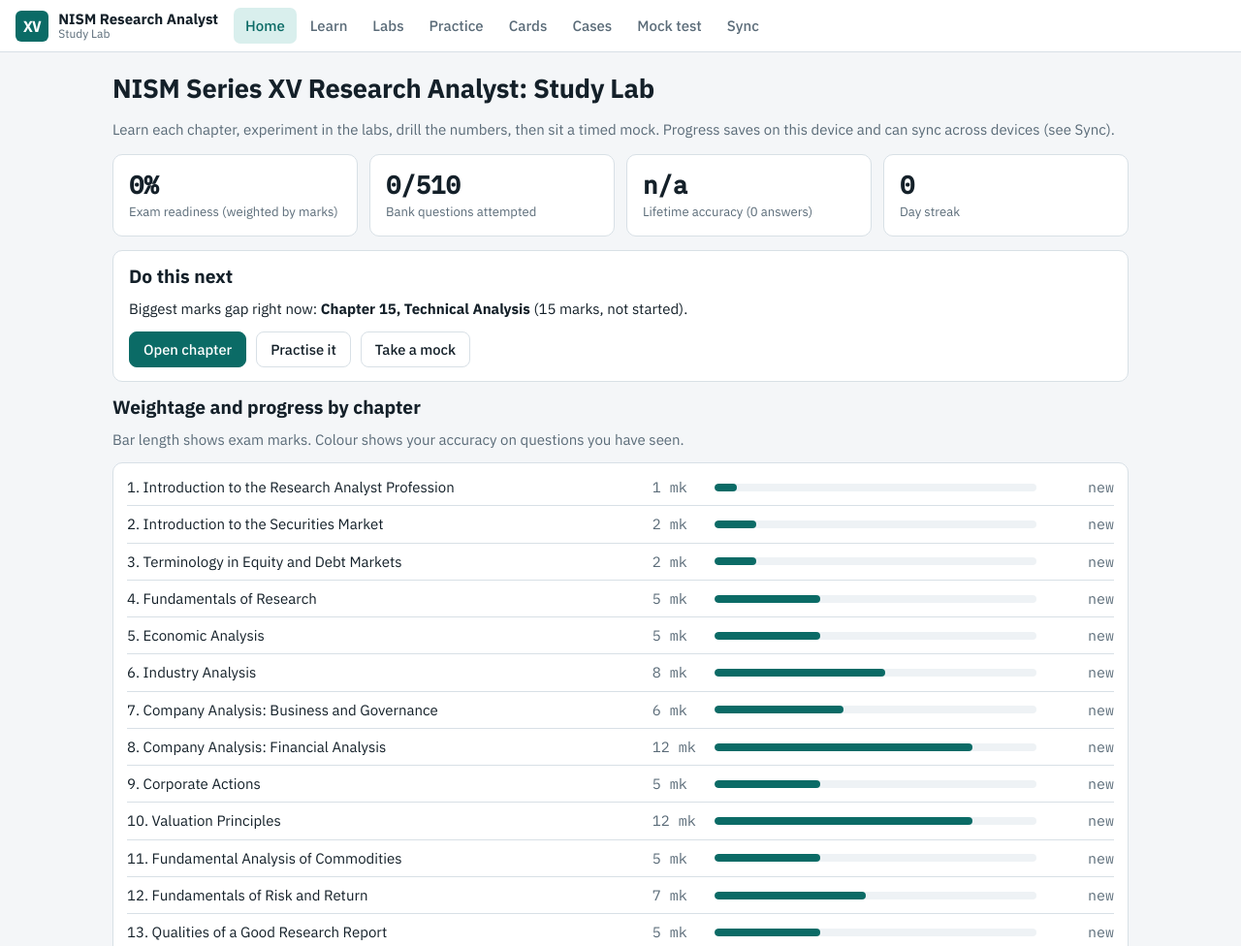
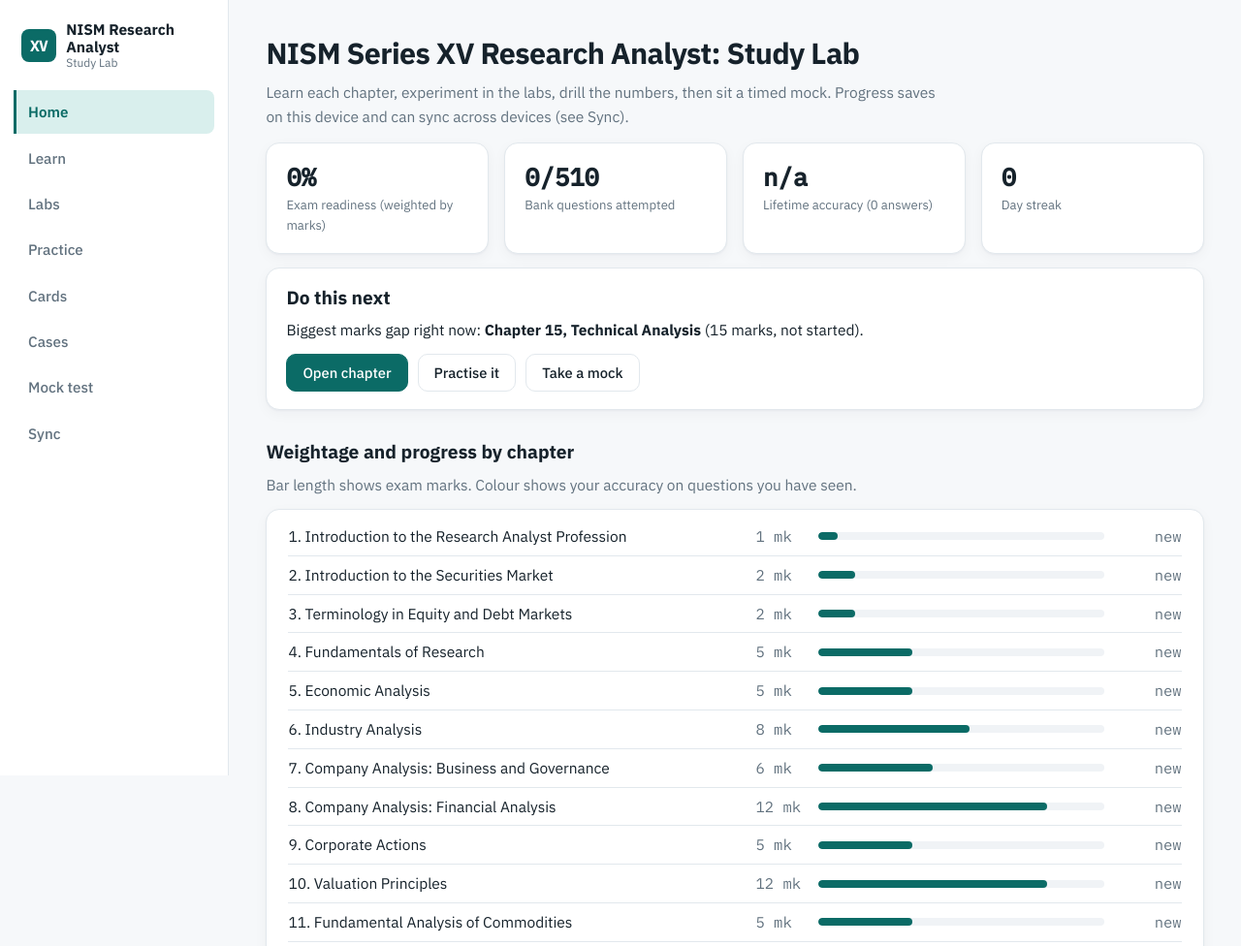
Before and after one commit to aviec21/nism_codified, a website: page index.html in a window 1280 px wide. Shown: the top 976 px of the page at 97% size. Drawn offline with Linux system fonts and the light colour scheme.

Commit message:
Redesign: sidebar layout, full-width content, cleaner cards
Co-Authored-By: Claude Sonnet 5.5 <noreply@anthropic.com>
Claude-Session: https://claude.ai/code/session_01TPFQG6NXJnGE7nS4BZcEnB

```diff
--- a/css/app.css
+++ b/css/app.css
@@ -1,6 +1,6 @@
 /* Layout idea: dense study workspace. Slate neutrals, deep teal accent, amber for caution. Mono for figures. */
 :root{
-  --bg:#f4f6f8; --surface:#ffffff; --surface2:#eef2f5; --ink:#142029; --muted:#5a6b78; --line:#d8e0e6;
+  --bg:#f6f8fa; --surface:#ffffff; --surface2:#f0f3f6; --ink:#16222b; --muted:#62727f; --line:#e2e8ed; --shadow:0 1px 2px rgba(20,32,41,.04),0 4px 14px rgba(20,32,41,.04);
   --accent:#0b6b66; --accent-ink:#ffffff; --accent-soft:#d9efed;
   --good:#1b7f4b; --good-soft:#dcf3e6; --bad:#b3362b; --bad-soft:#f9e1de; --warn:#a36200; --warn-soft:#fbefd4;
   --font:"IBM Plex Sans",system-ui,-apple-system,"Segoe UI",sans-serif; --mono:"IBM Plex Mono",ui-monospace,Menlo,Consolas,monospace;
@@ -16,36 +16,47 @@
   --good:#52c98a; --good-soft:#143626; --bad:#f08a80; --bad-soft:#40201d; --warn:#f0b34a; --warn-soft:#3b2d10; color-scheme:dark;}
 *{box-sizing:border-box}
 html,body{margin:0}
-body{background:var(--bg);color:var(--ink);font:15px/1.55 var(--font);-webkit-font-smoothing:antialiased}
+body{background:var(--bg);color:var(--ink);font:15.5px/1.6 var(--font);-webkit-font-smoothing:antialiased}
 a{color:var(--accent)}
 h1,h2,h3,h4{text-wrap:balance;line-height:1.25;margin:0 0 .5em}
-h1{font-size:1.7rem;font-weight:700;letter-spacing:-.01em}
-h2{font-size:1.2rem;font-weight:650}
+h1{font-size:1.9rem;font-weight:700;letter-spacing:-.02em;margin-bottom:.3em}
+h2{font-size:1.2rem;font-weight:650;margin-top:1.6em}
 h3{font-size:1rem;font-weight:650}
 p{margin:0 0 .8em}
 .num,.mono,code{font-family:var(--mono);font-variant-numeric:tabular-nums}
 code{background:var(--surface2);padding:.05em .35em;border-radius:4px;font-size:.92em}
 .top{position:sticky;top:0;z-index:20;background:var(--surface);border-bottom:1px solid var(--line);display:flex;align-items:center;gap:16px;padding:8px 16px;flex-wrap:wrap}
 .brand{display:flex;align-items:center;gap:10px;text-decoration:none;color:var(--ink)}
-.mark{background:var(--accent);color:var(--accent-ink);font:600 .95rem var(--mono);padding:6px 8px;border-radius:6px}
-.bt{font-weight:650;line-height:1.1;display:flex;flex-direction:column}.bt small{font-weight:400;color:var(--muted);font-size:.75rem}
+.mark{background:var(--accent);color:var(--accent-ink);font:600 .95rem var(--mono);padding:7px 9px;border-radius:8px}
+.bt{font-weight:650;line-height:1.15;display:flex;flex-direction:column}.bt small{font-weight:400;color:var(--muted);font-size:.75rem}
 nav{display:flex;gap:2px;flex-wrap:wrap}
-nav a{padding:7px 12px;border-radius:7px;text-decoration:none;color:var(--muted);font-weight:500}
+nav a{padding:7px 12px;border-radius:8px;text-decoration:none;color:var(--muted);font-weight:500}
 nav a:hover{background:var(--surface2);color:var(--ink)}
 nav a.on{background:var(--accent-soft);color:var(--accent)}
-main{max-width:1080px;margin:0 auto;padding:20px 16px 80px;outline:none}
-.sub{color:var(--muted)}
-.grid{display:grid;gap:12px}
-.g2{grid-template-columns:repeat(auto-fit,minmax(300px,1fr))}
-.g3{grid-template-columns:repeat(auto-fit,minmax(220px,1fr))}
+main{width:100%;max-width:1680px;margin:0 auto;padding:24px clamp(14px,3vw,48px) 80px;outline:none}
+@media (min-width:900px){
+  body{padding-left:236px}
+  .top{position:fixed;left:0;top:0;bottom:0;width:236px;flex-direction:column;align-items:stretch;flex-wrap:nowrap;gap:22px;padding:22px 14px;border-bottom:0;border-right:1px solid var(--line)}
+  .brand{padding:0 8px}
+  nav{flex-direction:column;flex-wrap:nowrap;gap:3px}
+  nav a{padding:10px 12px;font-size:.95rem;border-left:3px solid transparent;border-radius:0 8px 8px 0}
+  nav a.on{border-left-color:var(--accent);font-weight:600}
+  main{padding-top:36px}
+}
+.chl{display:grid;grid-template-columns:repeat(auto-fit,minmax(460px,1fr));column-gap:44px}
+@media (max-width:560px){.chl{grid-template-columns:1fr}}
+.sub{color:var(--muted);max-width:75ch}
+.grid{display:grid;gap:16px}
+.g2{grid-template-columns:repeat(auto-fit,minmax(340px,1fr))}
+.g3{grid-template-columns:repeat(auto-fit,minmax(260px,1fr))}
 .g4{grid-template-columns:repeat(auto-fit,minmax(160px,1fr))}
-.card{background:var(--surface);border:1px solid var(--line);border-radius:10px;padding:14px 16px}
+.card{background:var(--surface);border:1px solid var(--line);border-radius:14px;padding:18px 20px;box-shadow:var(--shadow)}
 .card.link{cursor:pointer;text-decoration:none;color:inherit;display:block}
 .card.link:hover{border-color:var(--accent)}
 .stat{display:flex;flex-direction:column;gap:2px}.stat b{font:600 1.6rem var(--mono)}.stat span{color:var(--muted);font-size:.82rem}
 .row{display:flex;gap:10px;align-items:center;flex-wrap:wrap}
 .sp{flex:1}
-.btn{font:500 .92rem var(--font);border:1px solid var(--line);background:var(--surface);color:var(--ink);padding:8px 14px;border-radius:8px;cursor:pointer}
+.btn{font:500 .92rem var(--font);border:1px solid var(--line);background:var(--surface);color:var(--ink);padding:9px 16px;border-radius:10px;cursor:pointer}
 .btn:hover{border-color:var(--accent)}
 .btn.pri{background:var(--accent);color:var(--accent-ink);border-color:var(--accent)}
 .btn.sm{padding:4px 9px;font-size:.82rem}
@@ -56,12 +67,12 @@ main{max-width:1080px;margin:0 auto;padding:20px 16px 80px;outline:none}
 .bar{height:8px;background:var(--surface2);border-radius:99px;overflow:hidden}.bar i{display:block;height:100%;background:var(--accent);border-radius:99px}
 .bar.g i{background:var(--good)}.bar.w i{background:var(--warn)}.bar.b i{background:var(--bad)}
 .crumb{font-size:.85rem;margin-bottom:10px}
-.sec{border:1px solid var(--line);border-radius:10px;background:var(--surface);margin-bottom:10px}
-.sec>summary{cursor:pointer;padding:12px 16px;font-weight:600;list-style:none;display:flex;gap:10px;align-items:center}
+.sec{border:1px solid var(--line);border-radius:14px;background:var(--surface);margin-bottom:12px;box-shadow:var(--shadow)}
+.sec>summary{cursor:pointer;padding:15px 20px;font-weight:600;list-style:none;display:flex;gap:10px;align-items:center}
 .sec>summary::-webkit-details-marker{display:none}
 .sec>summary:before{content:"+";font:600 1rem var(--mono);color:var(--accent);width:14px}
 .sec[open]>summary:before{content:"-"}
-.sec .body{padding:0 16px 14px}
+.sec .body{padding:0 20px 18px;max-width:1280px}
 .body ul{padding-left:1.15em;margin:.3em 0 .8em}.body li{margin:.25em 0}
 .kp{background:var(--accent-soft);border-left:3px solid var(--accent);padding:8px 12px;border-radius:0 8px 8px 0;margin:.6em 0}
 .trap{background:var(--warn-soft);border-left:3px solid var(--warn);padding:8px 12px;border-radius:0 8px 8px 0;margin:.6em 0}
@@ -71,7 +82,7 @@ table{border-collapse:collapse;width:100%;font-size:.88rem}
 th,td{border-bottom:1px solid var(--line);padding:6px 10px;text-align:left;vertical-align:top}
 th{background:var(--surface2);font-weight:600}
 td.n,th.n{text-align:right;font-family:var(--mono);font-variant-numeric:tabular-nums}
-.opt{display:block;width:100%;text-align:left;margin:6px 0;padding:10px 12px;border:1px solid var(--line);border-radius:8px;background:var(--surface);color:var(--ink);font:inherit;cursor:pointer}
+.opt{display:block;width:100%;text-align:left;margin:8px 0;padding:12px 14px;border:1px solid var(--line);border-radius:10px;background:var(--surface);color:var(--ink);font:inherit;cursor:pointer}
 .opt:hover:not(:disabled){border-color:var(--accent)}
 .opt.sel{border-color:var(--accent);background:var(--accent-soft)}
 .opt.ok{border-color:var(--good);background:var(--good-soft)}
@@ -89,7 +100,7 @@ input[type=range]{width:100%;accent-color:var(--accent)}
 .flash{min-height:180px;display:flex;align-items:center;justify-content:center;text-align:center;font-size:1.15rem;padding:24px;cursor:pointer;user-select:none}
 .heat{width:100%;border-collapse:separate;border-spacing:2px}.heat td{padding:6px 4px;text-align:center;font-family:var(--mono);font-size:.78rem;border:0;border-radius:4px}
 svg text{fill:var(--muted);font:11px var(--mono)}
-.chart{width:100%;height:auto;background:var(--surface);border:1px solid var(--line);border-radius:10px}
+.chart{width:100%;max-width:820px;display:block;height:auto;background:var(--surface);border:1px solid var(--line);border-radius:10px}
 .leg{display:flex;gap:14px;flex-wrap:wrap;font-size:.8rem;color:var(--muted);margin:6px 0}
 .leg i{display:inline-block;width:10px;height:10px;border-radius:2px;margin-right:5px}
 .tabs{display:flex;gap:6px;flex-wrap:wrap;margin-bottom:12px}
@@ -105,3 +116,5 @@ svg text{fill:var(--muted);font:11px var(--mono)}
 #toast.on{opacity:.95}
 @media (prefers-reduced-motion:reduce){*{transition:none!important}}
 @media (max-width:560px){h1{font-size:1.4rem}.top{gap:8px}nav a{padding:6px 9px;font-size:.88rem}}
+
+.card h1:first-child,.card h2:first-child,.card h3:first-child{margin-top:0}
--- a/js/views.js
+++ b/js/views.js
@@ -37,7 +37,7 @@
       '<div class="card"><div class="stat"><b>' + (tc + tw ? Math.round(100 * tc / (tc + tw)) + '%' : 'n/a') + '</b><span>Lifetime accuracy (' + (tc + tw) + ' answers)</span></div></div>' +
       '<div class="card"><div class="stat"><b>' + (NX.S.streak.n || 0) + '</b><span>Day streak</span></div></div></div>';
     h += '<div class="card" style="margin-bottom:14px"><h2>Do this next</h2><p>Biggest marks gap right now: <b>Chapter ' + next.c.id + ', ' + esc(next.c.title) + '</b> (' + next.m + ' marks, ' + (next.s.acc == null ? 'not started' : 'accuracy ' + NX.pct(next.s.acc, 0)) + ').</p><div class="row"><a class="btn pri" href="#learn-' + next.c.id + '" style="text-decoration:none">Open chapter</a><a class="btn" href="#practice" id="hp" style="text-decoration:none">Practise it</a><a class="btn" href="#mock" style="text-decoration:none">Take a mock' + (lastMock ? ' (last ' + Math.round(lastMock.s) + '/' + lastMock.max + ')' : '') + '</a></div></div>';
-    h += '<h2>Weightage and progress by chapter</h2><p class="sub">Bar length shows exam marks. Colour shows your accuracy on questions you have seen.</p><div class="card" style="padding:6px 14px">';
+    h += '<h2>Weightage and progress by chapter</h2><p class="sub">Bar length shows exam marks. Colour shows your accuracy on questions you have seen.</p><div class="card chl" style="padding:8px 22px">';
     rows.forEach(function (x) { var cls = x.s.acc == null ? '' : x.s.acc >= .75 ? 'g' : x.s.acc >= .5 ? 'w' : 'b'; h += '<a href="#learn-' + x.c.id + '" style="display:grid;grid-template-columns:minmax(0,1.6fr) 54px minmax(60px,1fr) 70px;gap:10px;align-items:center;padding:7px 0;border-bottom:1px solid var(--line);text-decoration:none;color:inherit"><span>' + x.c.id + '. ' + esc(x.c.title) + '</span><span class="mono sub">' + x.m + ' mk</span><span>' + bar(x.m / 15, cls) + '</span><span class="mono sub" style="text-align:right">' + (x.s.acc == null ? 'new' : NX.pct(x.s.acc, 0)) + '</span></a>'; });
     h += '</div>';
     var w = [[1, 5], [6, 10], [11, 15]];
```
